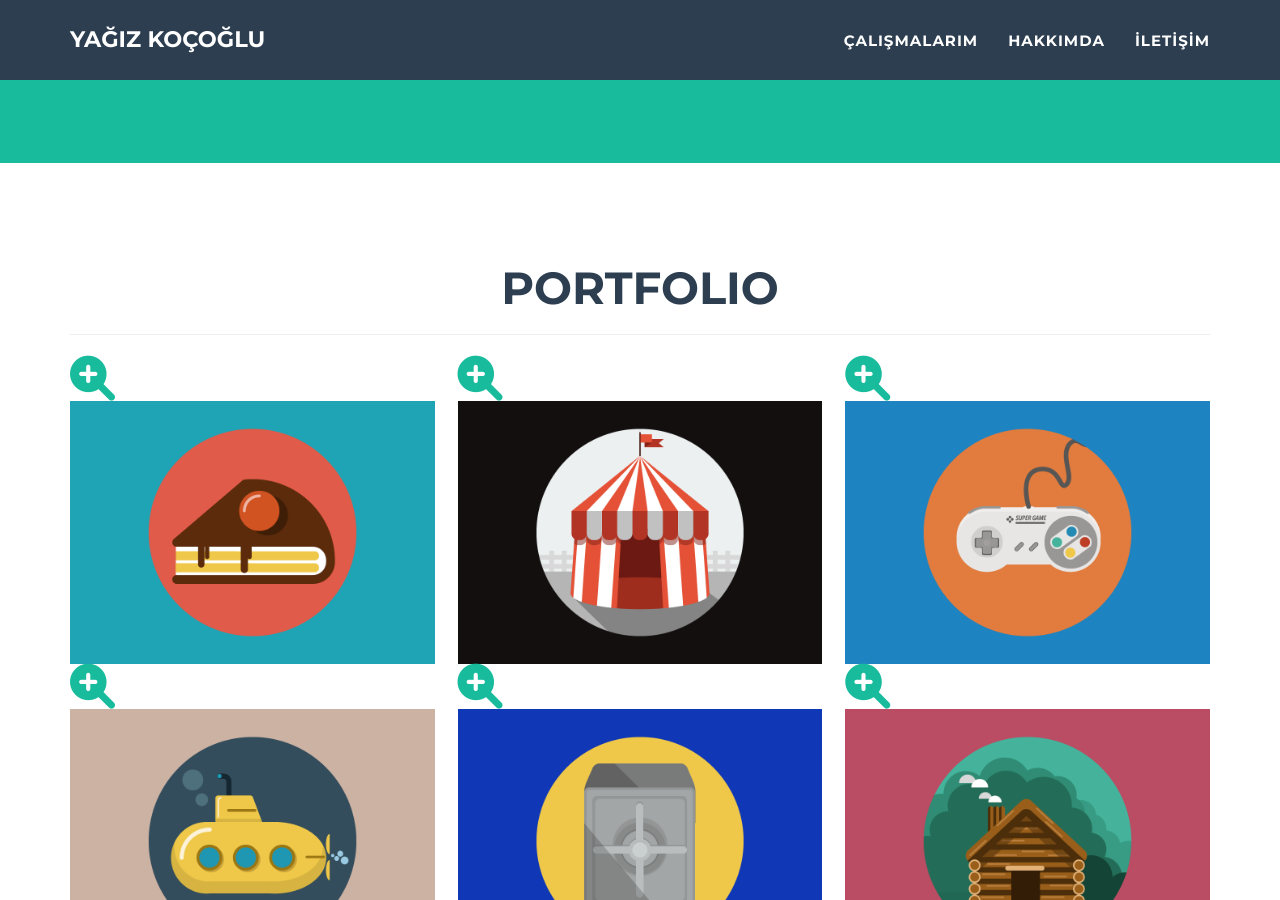
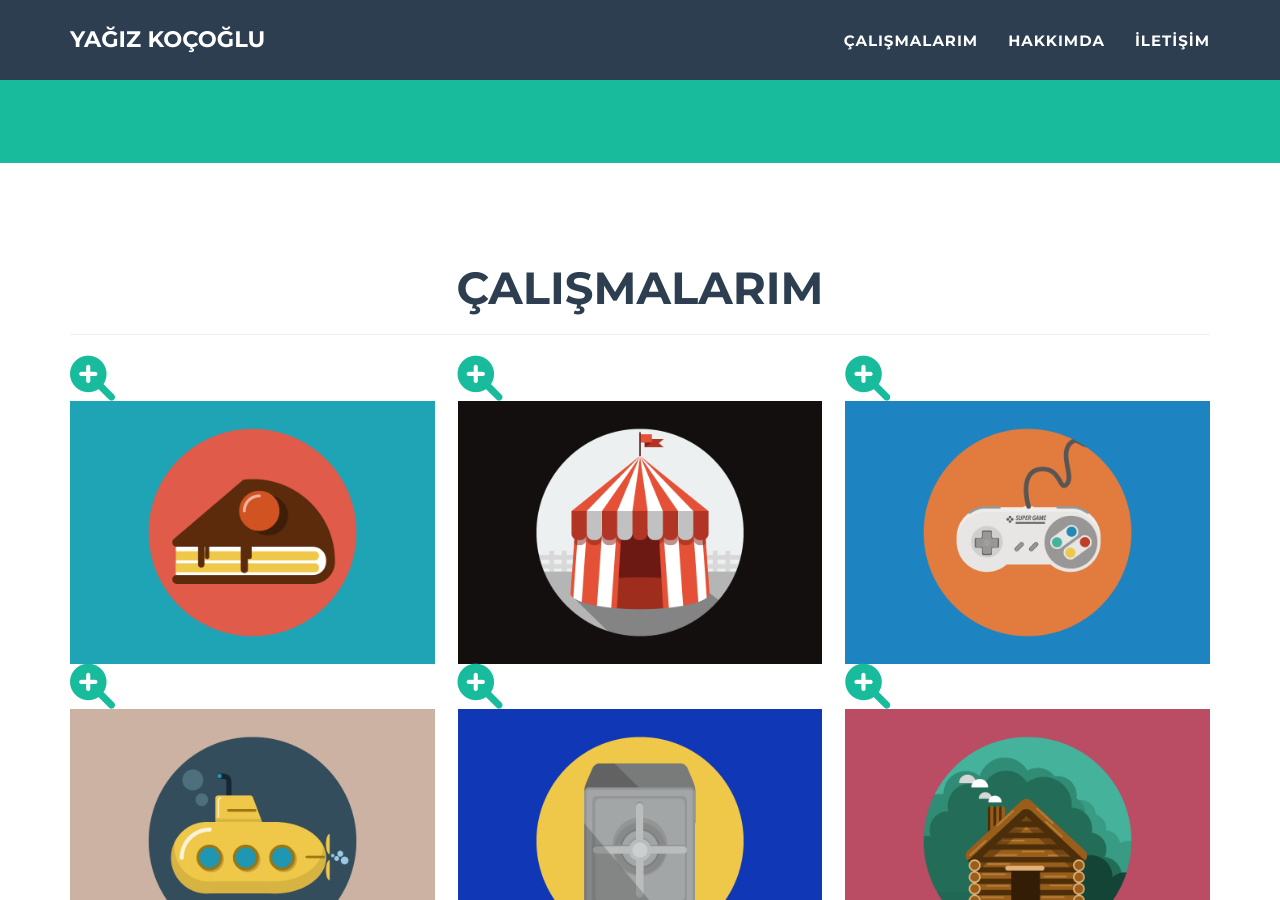
Before and after one commit to yaggy12/yagizkocoglu.github.io, a Jekyll site: the page built from _posts/2014-07-17-project-2.markdown, in a window 1280 px wide and 900 px high, scrolled down 839 px. Built offline with Jekyll 4.4.1, drawn with Linux system fonts in a browser that asks for light colours.

Commit message:
Update portfolio_grid.html

```diff
--- a/_includes/portfolio_grid.html
+++ b/_includes/portfolio_grid.html
@@ -3,7 +3,7 @@
   <div class="container portfolio-flex-grid">
     <div class="row">
       <div class="col-lg-12 text-center">
-        <h2>Portfolio</h2>
+        <h2>Çalışmalarım</h2>
         <hr class="light">
       </div>
     </div>
```
